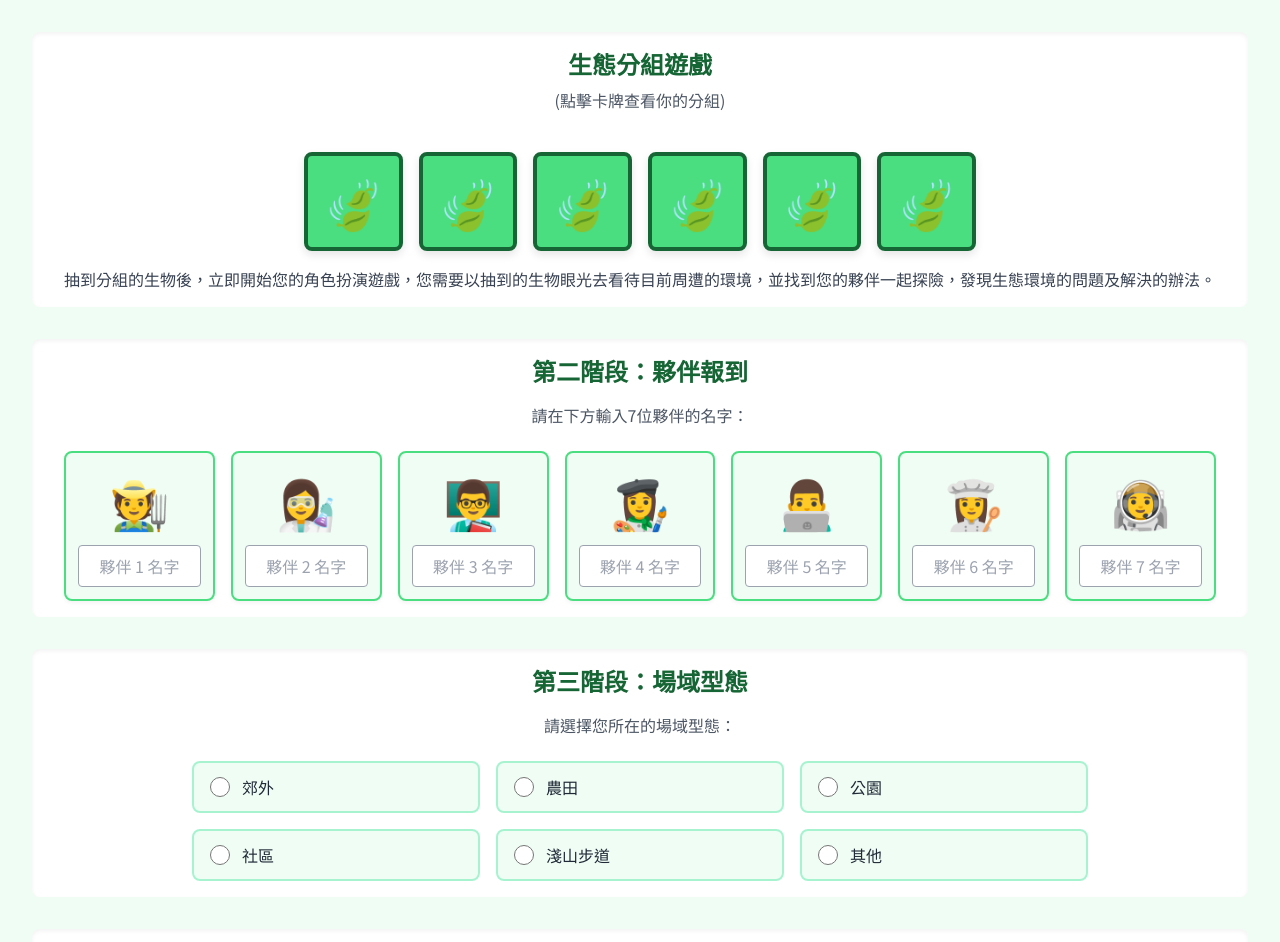
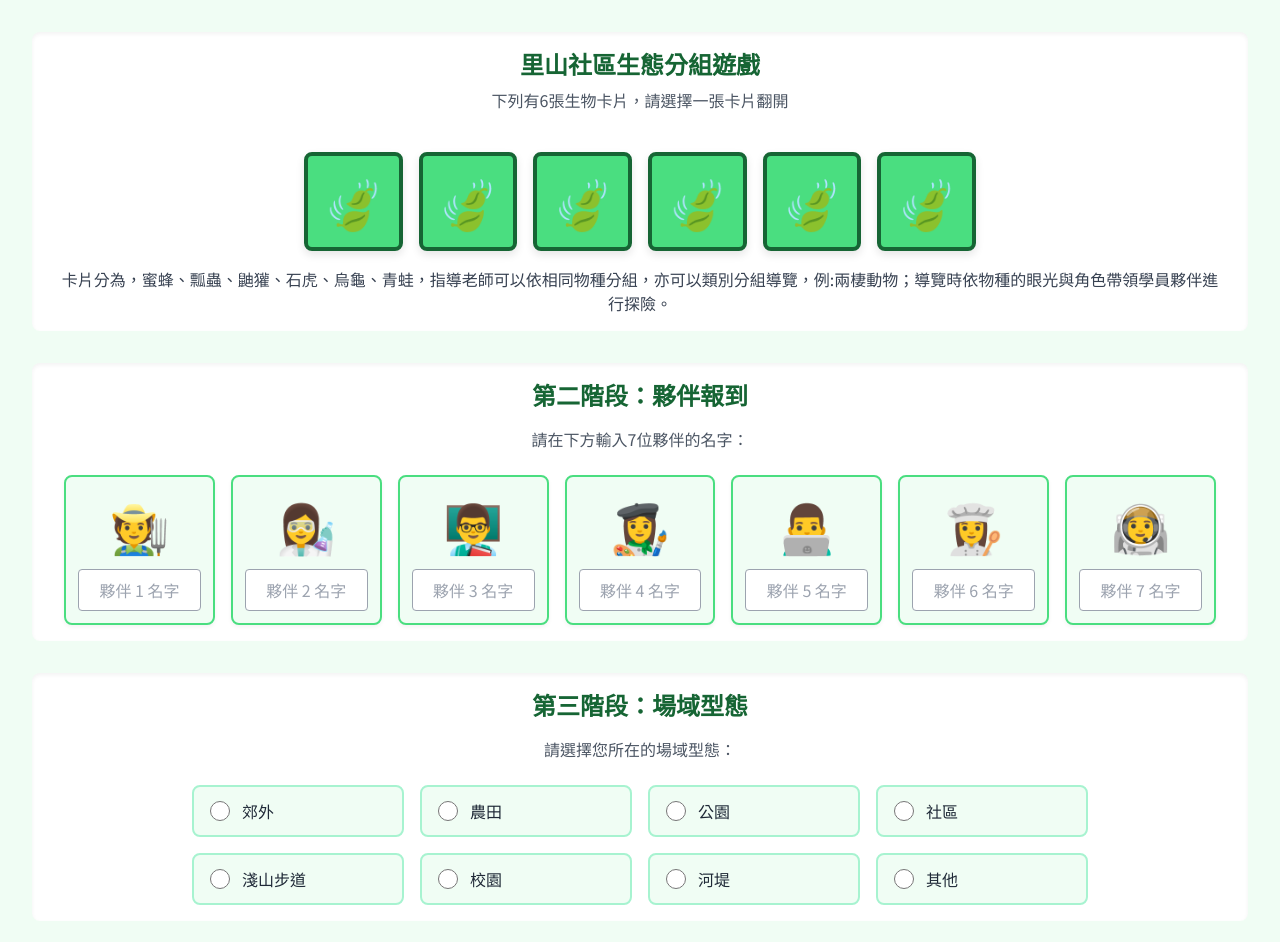
Before and after one commit to farmcmd/testgame, a plain HTML site: page index.html in a window 1280 px wide. Shown: the top 942 px of the page. Drawn offline with nearby package versions, Linux system fonts and the light colour scheme.

Commit message:
Update index.html

```diff
--- a/index.html
+++ b/index.html
@@ -315,13 +315,13 @@
 
         <!-- --- CARD GAME HTML --- -->
         <div id="card-game-container" class="mb-8 p-4 bg-white rounded-lg shadow-inner">
-            <h2 id="card-game-title" class="text-2xl font-bold text-center text-green-800 mb-2">生態分組遊戲</h2>
-            <p id="card-game-prompt" class="text-center text-gray-600 mb-4 h-12">(點擊卡牌查看你的分組)</p>
+            <h2 id="card-game-title" class="text-2xl font-bold text-center text-green-800 mb-2">里山社區生態分組遊戲</h2>
+            <p id="card-game-prompt" class="text-center text-gray-600 mb-4 h-12">下列有6張生物卡片，請選擇一張卡片翻開</p>
             <div id="card-grid" class="grid grid-cols-6 gap-2 md:gap-4 max-w-2xl mx-auto perspective">
                 <!-- Cards will be injected here by JS -->
             </div>
              <p class="text-center text-gray-700 mt-4 text-sm md:text-base px-2">
-                抽到分組的生物後，立即開始您的角色扮演遊戲，您需要以抽到的生物眼光去看待目前周遭的環境，並找到您的夥伴一起探險，發現生態環境的問題及解決的辦法。
+                卡片分為，蜜蜂、瓢蟲、鼬獾、石虎、烏龜、青蛙，指導老師可以依相同物種分組，亦可以類別分組導覽，例:兩棲動物；導覽時依物種的眼光與角色帶領學員夥伴進行探險。
             </p>
         </div>
         <!-- --- END CARD GAME HTML --- -->
@@ -340,7 +340,7 @@
         <div id="field-type-selection" class="my-8 p-4 bg-white rounded-lg shadow-inner">
             <h2 class="text-2xl font-bold text-center text-green-800 mb-4">第三階段：場域型態</h2>
             <p class="text-center text-gray-600 mb-6">請選擇您所在的場域型態：</p>
-            <div id="field-type-grid" class="grid grid-cols-2 md:grid-cols-3 gap-4 max-w-4xl mx-auto">
+            <div id="field-type-grid" class="grid grid-cols-2 md:grid-cols-3 lg:grid-cols-4 gap-4 max-w-4xl mx-auto"> <!-- Adjusted grid columns for more options -->
                 <!-- Options will be generated by JS -->
             </div>
         </div>
@@ -474,7 +474,7 @@
         const cardGrid = document.getElementById('card-grid');
         const cardGameTitle = document.getElementById('card-game-title');
         const cardGamePrompt = document.getElementById('card-game-prompt');
-        const creatures = ['🐝', '🐢', '🐸', '🐆', '🐔', '🐞'];
+        const creatures = ['🐝', '🐢', '🐸', '🐆', '🦡', '🐞']; // 鼬獾 replaced 竹雞
         let gameCards = [];
         let lockBoard = false;
         let selectedCreature = null; // Variable to store selected creature
@@ -531,10 +531,10 @@
                 cardGrid.appendChild(cardElement);
             });
             if (cardGameTitle) {
-                cardGameTitle.textContent = '生態分組遊戲';
+                cardGameTitle.textContent = '里山社區生態分組遊戲'; // Updated Title
             }
             if (cardGamePrompt) {
-                cardGamePrompt.innerHTML = '(點擊卡牌查看你的分組)';
+                cardGamePrompt.textContent = '下列有6張生物卡片，請選擇一張卡片翻開'; // Updated Prompt
             }
         }
 
@@ -570,8 +570,9 @@
             if (!fieldTypeGrid) return;
 
             fieldTypeGrid.innerHTML = '';
-            const fieldTypes = [
-                '郊外', '農田', '公園', '社區', '淺山步道', '其他'
+            const fieldTypes = [ // Added 校園 and 河堤
+                '郊外', '農田', '公園', '社區',
+                '淺山步道', '校園', '河堤', '其他'
             ];
 
             fieldTypes.forEach(type => {
@@ -789,7 +790,7 @@
         initDiscussionSection();
         // --- END DISCUSSION SECTION LOGIC ---
 
-        // --- NEW EXPORT LOGIC ---
+        // --- EXPORT LOGIC ---
         function exportResults() {
             let htmlContent = `<!DOCTYPE html><html lang="zh-Hant"><head><meta charset="UTF-8"><title>生態活動結果</title>`;
             htmlContent += `<style> body { font-family: 'Noto Sans TC', sans-serif; line-height: 1.6; padding: 20px; max-width: 800px; margin: auto; } h1, h2 { color: #166534; border-bottom: 2px solid #a7f3d0; padding-bottom: 5px;} h2 { margin-top: 30px; } ul { list-style: disc; margin-left: 20px;} li { margin-bottom: 5px; } .label { font-weight: bold; color: #1e3a8a; } </style>`;
@@ -856,7 +857,8 @@
                 let otherBenefitDetailsAdded = false;
                 selectedBenefits.forEach(benefitCheckbox => {
                      htmlContent += `<li>${benefitCheckbox.value}</li>`;
-                     if (benefitCheckbox.value === '其他') { // Check against the value '其他'
+                      // Use the generated ID to check if it's the 'Other' checkbox
+                     if (benefitCheckbox.id === 'benefit-其他') {
                         const otherBenefitInputs = document.querySelectorAll('#other-benefits-details input');
                         otherBenefitInputs.forEach((input, index) => {
                              if(input.value.trim() !== ''){
```
